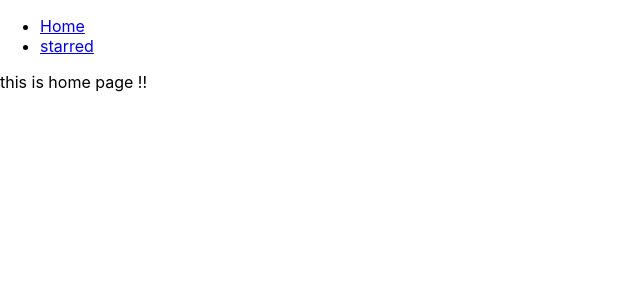
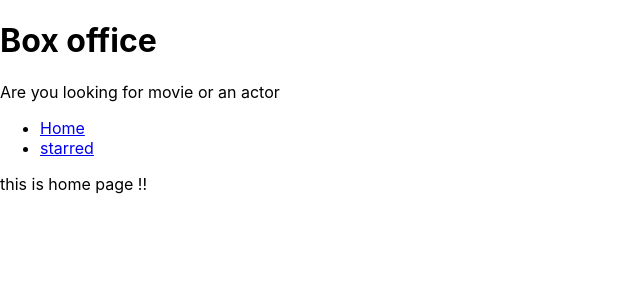
Before and after one commit to HARSHCHITTORA/box-office-app, a React (Create React App) app: page / in a window 1280 px wide. Shown: the top 300 px of the page, without its empty margins (0-640 px from the left). Built offline with nearby package versions, Linux system fonts and the light colour scheme.

Commit message:
Multiple Layout Management - Creating Main Layout

```diff
--- a/src/App.js
+++ b/src/App.js
@@ -1,12 +1,12 @@
 import React from "react";
 import {Switch,Route} from 'react-router-dom';
-import Navs from "./components/Navs";
+// import Navs from "./components/Navs";
 import Home from "./pages/Home";
 import Starred from "./pages/Starred";
 function App() {
   return (
     <div>
-      <Navs/>
+      {/* <Navs/> */}
     <Switch>
      <Route exact path="/">
       <Home/>
--- /dev/null
+++ b/src/components/MainPage.jsx
@@ -0,0 +1,14 @@
+import React from 'react'
+import Navs from './Navs'
+import Title from './Title'
+function MainPage({children}) {
+  return (
+    <div>
+        <Title title="Box office" subtitle="Are you looking for movie or an actor"/>
+         <Navs />
+        {children}
+    </div>
+  )
+}
+
+export default MainPage
--- /dev/null
+++ b/src/components/Title.jsx
@@ -0,0 +1,16 @@
+import React from 'react'
+
+function Title({title,subtitle}) {
+  return (
+    <div>
+        <h1>
+            {title}
+        </h1>
+        <p>
+            {subtitle}
+        </p>
+    </div>
+  )
+}
+
+export default Title
--- a/src/pages/Home.jsx
+++ b/src/pages/Home.jsx
@@ -1,8 +1,9 @@
 import React from 'react'
+import MainPage from '../components/MainPage'
 
 function Home() {
   return (
-    <div>this is home page !!</div>
+    <MainPage>this is home page !!</MainPage>
   )
 
   }
--- a/src/pages/Starred.jsx
+++ b/src/pages/Starred.jsx
@@ -1,8 +1,9 @@
 import React from 'react'
+import MainPage from '../components/MainPage'
 
 function Starred() {
   return (
-    <div>this is Starred page !!</div>
+    <MainPage>this is Starred page !!</MainPage>
   )
 }
 
```
